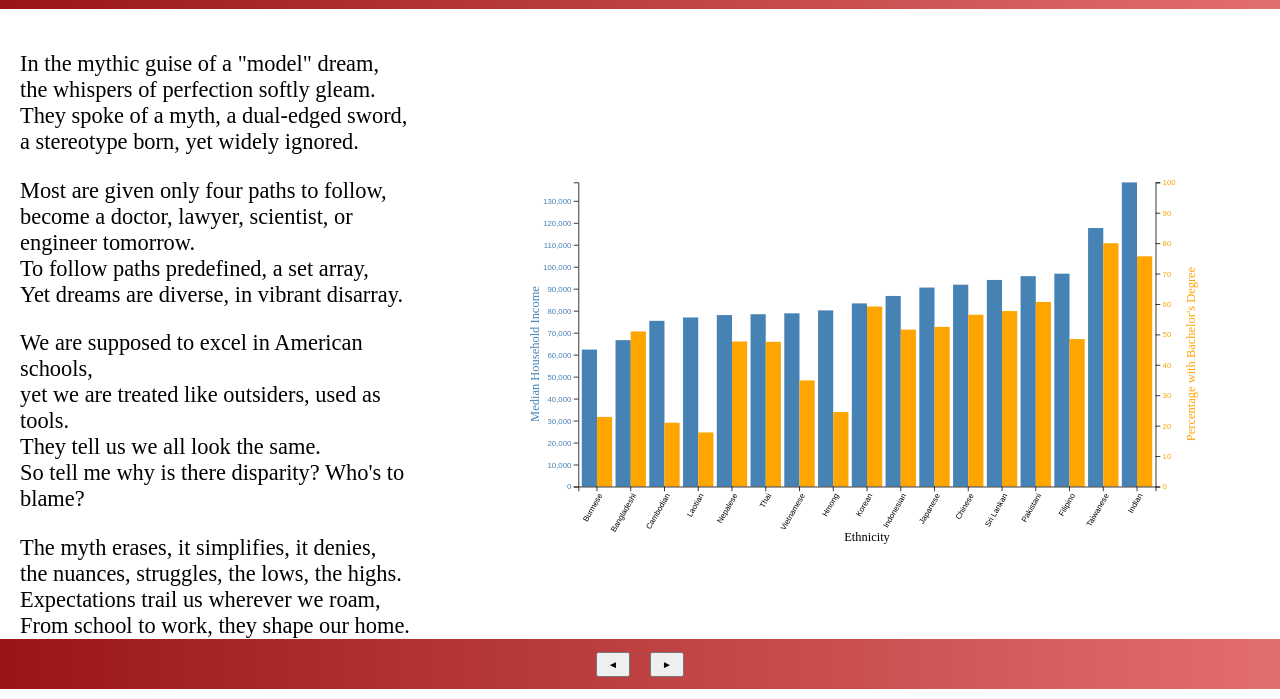
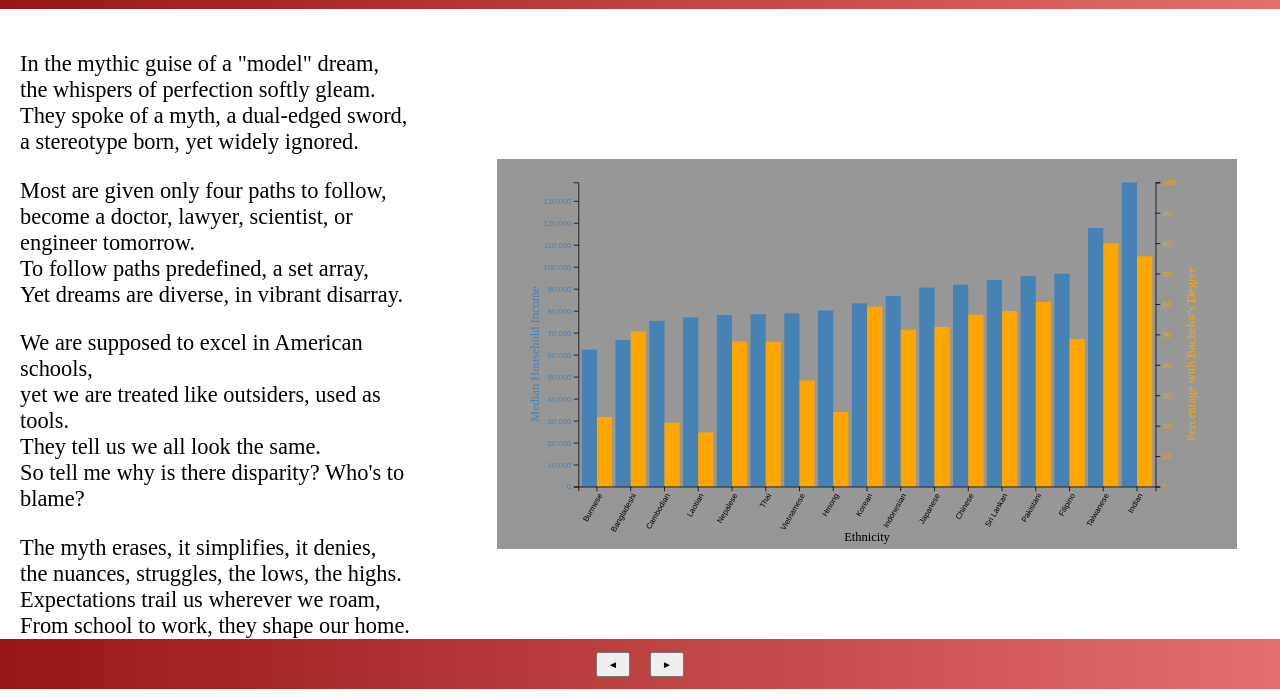
Before and after one commit to ryan-zhao313/poetry-visualization, a plain HTML site: page index.html in a window 1280 px wide. Shown: the part 111-810 px from the top of the page. Drawn offline with nearby package versions, Linux system fonts and the light colour scheme.

Commit message:
Update styles.css

```diff
--- a/styles.css
+++ b/styles.css
@@ -92,3 +92,7 @@ footer {
   font-weight: 100;
   color: #000000;
 }
+
+svg {
+  background-color: #979797;
+}
```
